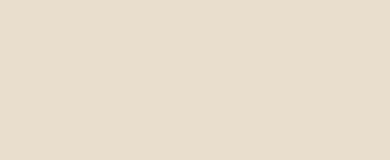
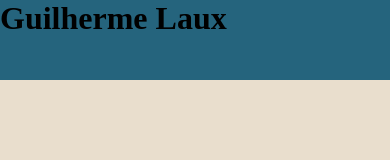
Before and after one commit to GuilhermeOlavoLaux/guilherme-laux, a React app: page / in a window 390 px wide. Shown: the top 160 px of the page. Built offline with nearby package versions, Linux system fonts and the light colour scheme.

Commit message:
feat/wip

```diff
--- a/src/ui/components/about-me/AboutMe.module.css
+++ b/src/ui/components/about-me/AboutMe.module.css
@@ -1,16 +1,18 @@
 .about_me {
   background-color: rgb(233 222 205);
   height: 100vh;
+
   font-size: 25px;
   position: relative;
 }
 
 .about_me__content {
+  height: calc(100vh + 80px);
+
   display: flex;
   align-items: center;
   justify-content: center;
   flex-direction: column;
-  height: 100vh;
   position: relative;
   z-index: 2;
 }
@@ -70,3 +72,15 @@
     transform: translate(-1400px);
   }
 }
+
+@media (max-width: 740px) {
+  .about_me__image {
+    height: 184px;
+  }
+}
+
+@media (max-width: 425px) {
+  .about_me__image {
+    height: 124px;
+  }
+}
--- /dev/null
+++ b/src/ui/components/header/Header.module.css
@@ -0,0 +1,8 @@
+.header {
+  position: fixed;
+  top: 0px;
+  background-color: rgb(37 100 125);
+  width: 100vw;
+  z-index: 3;
+  height: 80px;
+}
--- /dev/null
+++ b/src/ui/components/header/Header.tsx
@@ -0,0 +1,10 @@
+import { useState } from "react";
+import styles from "./Header.module.css";
+
+export default function Header() {
+  return (
+    <header className={styles.header}>
+      <h1>Guilherme Laux</h1>
+    </header>
+  );
+}
--- a/src/ui/screens/GuilhermeLaux.module.css
+++ b/src/ui/screens/GuilhermeLaux.module.css
@@ -1,3 +1,4 @@
 .guilherme__laux {
   background-color: rgb(30, 74, 98);
+  position: relative;
 }
--- a/src/ui/screens/GuilhermeLaux.tsx
+++ b/src/ui/screens/GuilhermeLaux.tsx
@@ -1,9 +1,11 @@
 import AboutMe from "@components/about-me/AboutMe";
 import styles from "./GuilhermeLaux.module.css";
+import Header from "@components/header/Header";
 
 export default function GuilhermeLaux() {
   return (
     <div className={styles.guilherme__laux}>
+      <Header />
       <AboutMe />
       <h1>kkkkkkkkkkkkkk</h1>
     </div>
```
